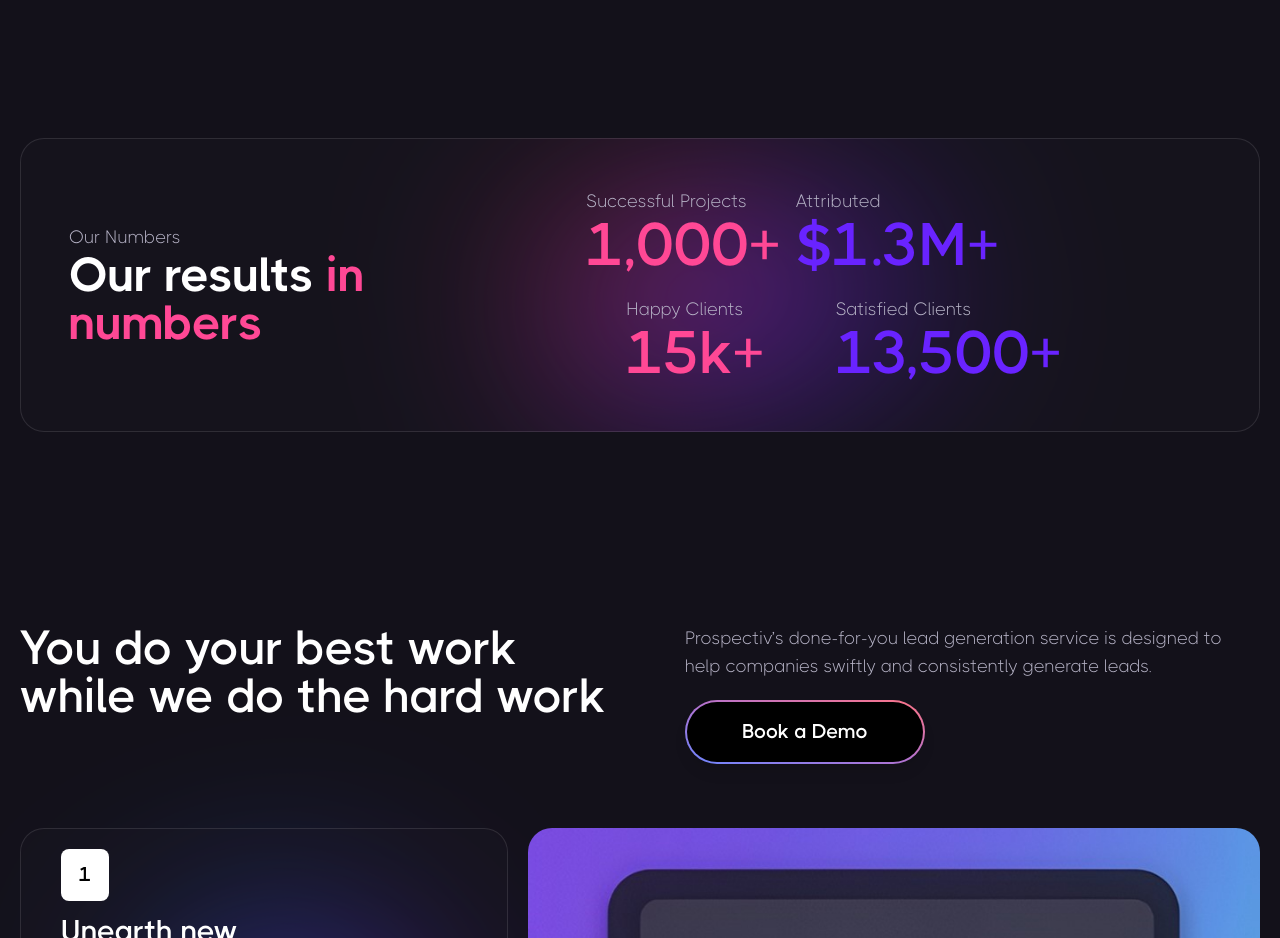
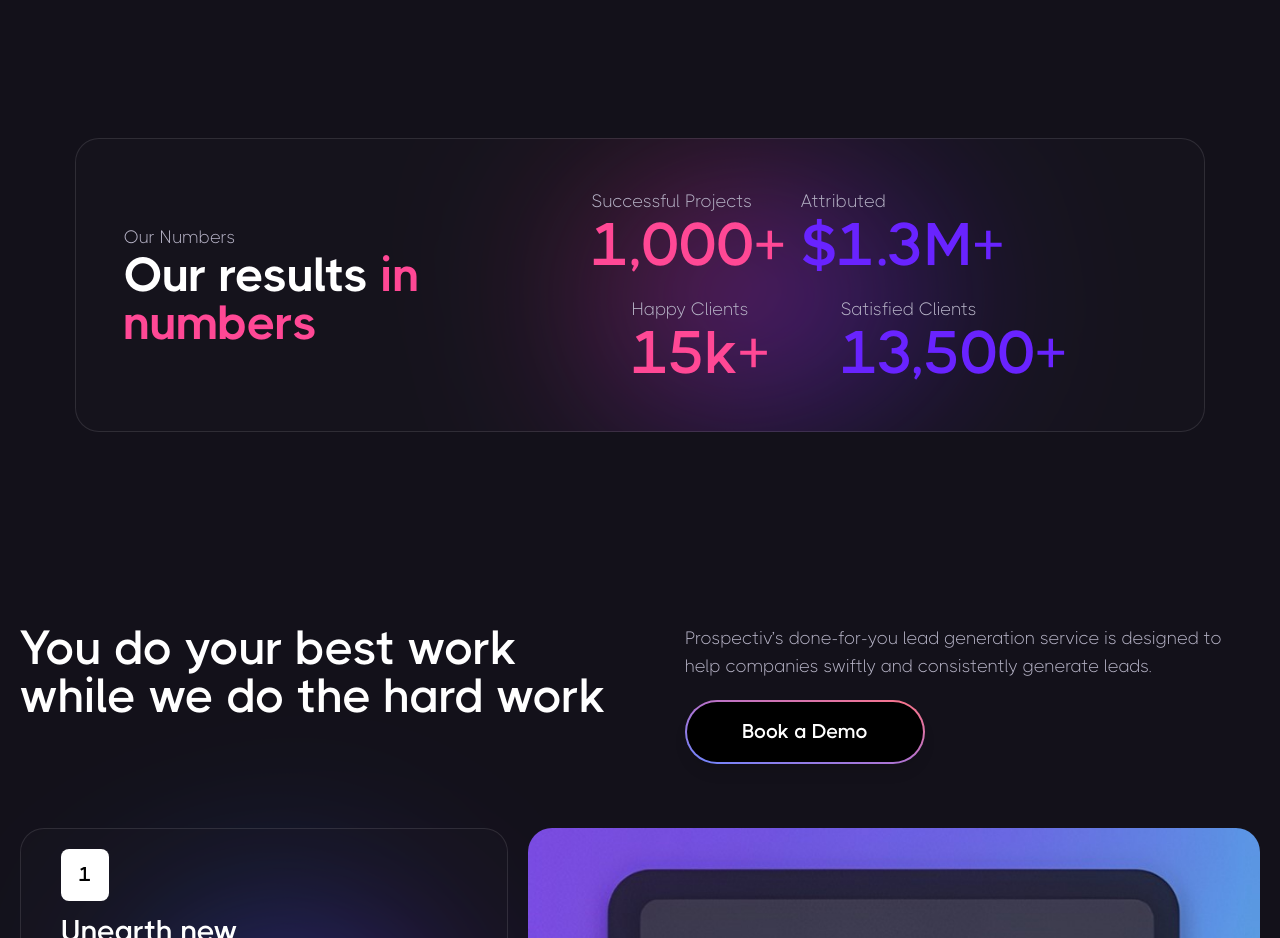
Before and after one commit to ArnabTo/prospectiv-io, a Next.js app: page / in a window 1280 px wide. Shown: the part 2720-3658 px from the top of the page. Built offline with nearby package versions, Linux system fonts and the light colour scheme.

Commit message:
updated successcount

```diff
--- a/src/components/counts/SuccessCounts.tsx
+++ b/src/components/counts/SuccessCounts.tsx
@@ -13,7 +13,7 @@ const SuccessCounts = () => {
             whileInView={{ opacity: 1, scale: 1 }}
             transition={{ duration: 0.5 }}
             viewport={{ once: true }}
-            className="flex flex-col lg:flex-row justify-between items-center gap-2 bg-card border border-borderColor p-5 lg:p-10 rounded-3xl">
+            className="flex flex-col lg:flex-row justify-between items-center gap-2 lg:gap-10 w-fit mx-auto bg-card border border-borderColor p-5 lg:p-10 rounded-3xl">
 
                 <motion.div
                     initial={{ opacity: 0, scale: 0.9 }}
@@ -22,14 +22,14 @@ const SuccessCounts = () => {
                     viewport={{ once: true }}
                     className='p-2'
                 >
-                    <p className="text-lg text-textColorTwo">Our Numbers</p>
+                    <p className="text-lg text-textColorTwo md:text-center lg:text-start">Our Numbers</p>
                     <h3 className="text-5xl font-extrabold">
                         Our results <span className="text-secondary">in numbers</span>
                     </h3>
                 </motion.div>
 
                 <div className="relative w-full">
-                    <div className="flex flex-col md:flex-row justify-start items-start xl:justify-center">
+                    <div className="flex flex-col md:flex-row justify-start items-start md:justify-center">
                         <div className="space-y-5 p-2 rounded-lg">
                             <motion.div
                                 initial={{ opacity: 0, scale: 0.9 }}
```
